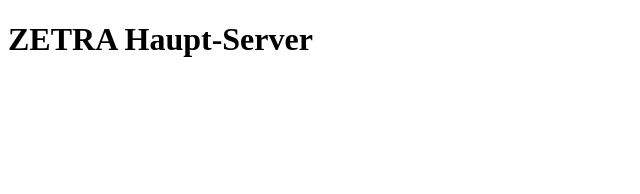
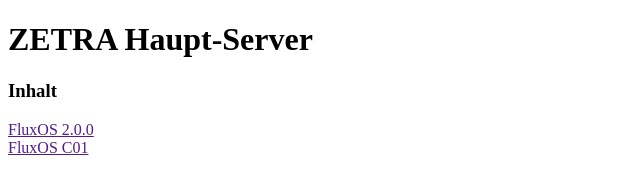
Before and after one commit to GoldenPigeon92/ZETRAHaupt-Server, a plain HTML site: page index.html in a window 1280 px wide. Shown: the whole page, without its empty margins (0-640 px from the left). Drawn offline with Linux system fonts and the light colour scheme.

Commit message:
Update index.html

```diff
--- a/index.html
+++ b/index.html
@@ -7,5 +7,9 @@
 </head>
 <body>
     <h1>ZETRA Haupt-Server</h1>
+    <h3>Inhalt</h3>
+    <a href="">FluxOS 2.0.0</a><br>
+    <a href="">FluxOS C01</a>
+
 </body>
 </html>
```
